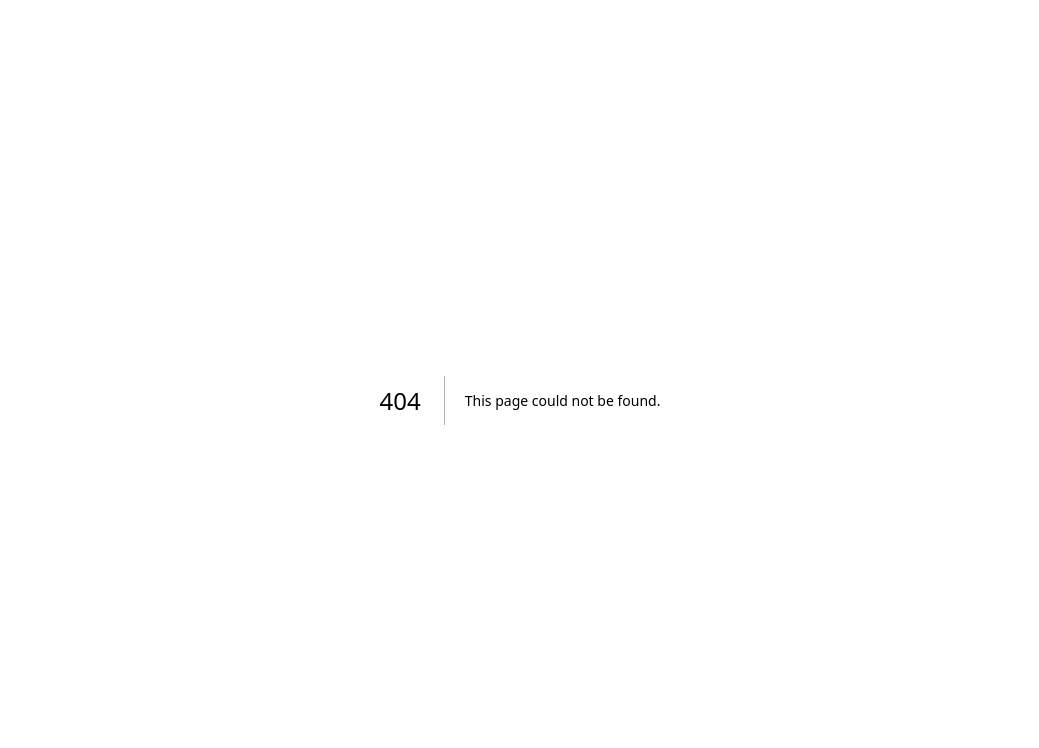
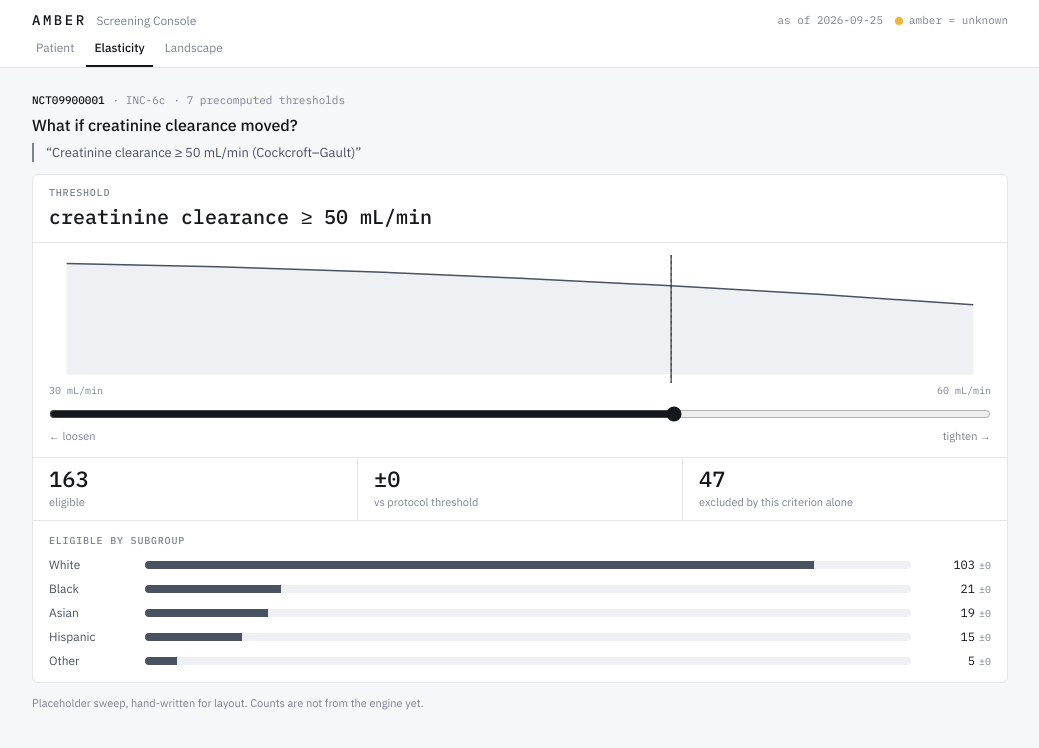
Before and after one commit to puranjayh/amber, a Next.js app: page /elasticity in a window 1280 px wide. Before the commit this address had no page. Shown: the top 748 px of the page, without its empty margins (120-1159 px from the left). Built offline with nearby package versions, Linux system fonts and the light colour scheme.

Commit message:
app: elasticity route — slider indexes the precomputed sweep, view nav in header
Co-authored-by: Cursor <cursoragent@cursor.com>

```diff
--- a/app/_data/source.ts
+++ b/app/_data/source.ts
@@ -1,11 +1,13 @@
 import {
   CubeFixture,
+  ElasticityPoint,
   PatientsFixture,
   TrialsFixture,
   type PairResult,
   type Patient,
   type Trial,
 } from "@/src/contracts";
+import elasticitySample from "./elasticity.sample.json";
 import {
   AS_OF,
   placeholderCube,
@@ -18,6 +20,13 @@ import {
 const trials = TrialsFixture.parse(placeholderTrials);
 const patients = PatientsFixture.parse(placeholderPatients);
 const cube = CubeFixture.parse(placeholderCube);
+
+// ElasticityPoint[] carries no criterion reference, so the binding lives here.
+const elasticity = {
+  nctId: "NCT09900001",
+  criterionId: "INC-6c",
+  points: ElasticityPoint.array().parse(elasticitySample),
+};
 
 export const asOf = AS_OF;
 
@@ -41,6 +50,10 @@ export function getPair(patientId: string, nctId: string): PairResult | undefine
   return cube.find((p) => p.patientId === patientId && p.nctId === nctId);
 }
 
+export function getElasticity() {
+  return elasticity;
+}
+
 export function getPairsForPatient(patientId: string): PairResult[] {
   return cube.filter((p) => p.patientId === patientId);
 }
--- /dev/null
+++ b/app/elasticity/page.tsx
@@ -0,0 +1,47 @@
+import { notFound } from "next/navigation";
+import { asOf, getElasticity, getTrial } from "@/app/_data/source";
+import { ConsoleHeader } from "@/components/console/ConsoleHeader";
+import { collectLeaves } from "@/components/criteria/rows";
+import { ElasticityView } from "@/components/elasticity/ElasticityView";
+import { buildSweep } from "@/components/elasticity/sweep";
+
+const OPERATOR_GLYPH: Record<string, string> = { ">=": "≥", "<=": "≤", "!=": "≠", "==": "=" };
+
+export default function ElasticityPage() {
+  const { nctId, criterionId, points } = getElasticity();
+  const trial = getTrial(nctId);
+  const leaf = trial && collectLeaves(trial.criteria).get(criterionId);
+  if (!trial || !leaf || typeof leaf.value !== "number") notFound();
+
+  const sweep = buildSweep(points, leaf.value, leaf.operator);
+
+  return (
+    <>
+      <ConsoleHeader asOf={asOf} active="elasticity" />
+      <main className="mx-auto w-full max-w-5xl flex-1 space-y-3 px-3 py-4 sm:px-6 sm:py-6">
+        <div>
+          <div className="flex flex-wrap items-baseline gap-x-2 font-mono text-[11px] text-ink-3">
+            <span className="font-medium text-ink">{trial.nctId}</span>
+            <span>· {leaf.id}</span>
+            <span>· {sweep.rows.length} precomputed thresholds</span>
+          </div>
+          <h1 className="mt-1 text-[16px] font-medium text-ink">
+            What if {leaf.analyte ?? leaf.predicate} moved?
+          </h1>
+          <blockquote className="mt-1.5 border-l-2 border-ink-3 pl-3 text-[13px] text-ink-2">
+            “{leaf.sourceSpan}”
+          </blockquote>
+        </div>
+        <ElasticityView
+          sweep={sweep}
+          label={leaf.analyte ?? leaf.predicate}
+          operator={OPERATOR_GLYPH[leaf.operator] ?? leaf.operator}
+          unit={leaf.unit}
+        />
+        <p className="text-[11px] text-ink-3">
+          Placeholder sweep, hand-written for layout. Counts are not from the engine yet.
+        </p>
+      </main>
+    </>
+  );
+}
--- a/app/page.tsx
+++ b/app/page.tsx
@@ -19,7 +19,7 @@ export default function Home() {
 
   return (
     <>
-      <ConsoleHeader asOf={asOf} />
+      <ConsoleHeader asOf={asOf} active="patient" />
       <main className="mx-auto w-full max-w-5xl flex-1 space-y-3 px-3 py-4 sm:px-6 sm:py-6">
         <PatientStrip patient={patient} />
         <PairSummary trial={trial} pair={pair} leaves={leaves} />
--- a/components/console/ConsoleHeader.tsx
+++ b/components/console/ConsoleHeader.tsx
@@ -1,7 +1,17 @@
-export function ConsoleHeader({ asOf }: { asOf: string }) {
+import Link from "next/link";
+
+const NAV = [
+  { href: "/", key: "patient", label: "Patient" },
+  { href: "/elasticity", key: "elasticity", label: "Elasticity" },
+  { href: "/landscape", key: "landscape", label: "Landscape" },
+] as const;
+
+export type NavKey = (typeof NAV)[number]["key"];
+
+export function ConsoleHeader({ asOf, active }: { asOf: string; active: NavKey }) {
   return (
     <header className="border-b border-line bg-surface">
-      <div className="mx-auto flex max-w-5xl flex-wrap items-center justify-between gap-x-4 gap-y-1 px-3 py-2.5 sm:px-6">
+      <div className="mx-auto flex max-w-5xl flex-wrap items-center justify-between gap-x-4 gap-y-1 px-3 pt-2.5 sm:px-6">
         <div className="flex items-baseline gap-2.5">
           <span className="font-mono text-[14px] font-medium tracking-[0.18em] text-ink">AMBER</span>
           <span className="text-[12px] text-ink-3">Screening Console</span>
@@ -14,6 +24,25 @@ export function ConsoleHeader({ asOf }: { asOf: string }) {
           </span>
         </div>
       </div>
+      <nav className="mx-auto flex max-w-5xl gap-1 overflow-x-auto px-2 sm:px-5" aria-label="Views">
+        {NAV.map((item) => {
+          const current = item.key === active;
+          return (
+            <Link
+              key={item.key}
+              href={item.href}
+              aria-current={current ? "page" : undefined}
+              className={`border-b-2 px-2 py-2 text-[12px] ${
+                current
+                  ? "border-ink font-medium text-ink"
+                  : "border-transparent text-ink-3 hover:text-ink"
+              }`}
+            >
+              {item.label}
+            </Link>
+          );
+        })}
+      </nav>
     </header>
   );
 }
--- /dev/null
+++ b/components/elasticity/ElasticityView.tsx
@@ -0,0 +1,157 @@
+"use client";
+
+import { useState } from "react";
+import type { Sweep } from "./sweep";
+
+function signed(n: number) {
+  return n > 0 ? `+${n}` : n === 0 ? "±0" : `${n}`;
+}
+
+export function ElasticityView({
+  sweep,
+  label,
+  operator,
+  unit,
+}: {
+  sweep: Sweep;
+  label: string;
+  operator: string;
+  unit?: string;
+}) {
+  const [index, setIndex] = useState(sweep.protocolIndex);
+  const row = sweep.rows[index];
+  const protocol = sweep.rows[sweep.protocolIndex];
+  const first = sweep.rows[0];
+  const last = sweep.rows[sweep.rows.length - 1];
+  const u = unit ? ` ${unit}` : "";
+
+  return (
+    <div className="overflow-hidden rounded-md border border-line bg-surface">
+      <div className="border-b border-line px-3 py-2.5 sm:px-4">
+        <div className="font-mono text-[10px] font-medium uppercase tracking-[0.08em] text-ink-3">
+          Threshold
+        </div>
+        <div className="mt-0.5 flex flex-wrap items-baseline gap-x-2">
+          <span className="font-mono text-[20px] font-medium text-ink">
+            {label} {operator} {row.threshold}
+            {u}
+          </span>
+          {index !== sweep.protocolIndex && (
+            <span className="font-mono text-[11px] text-ink-3">
+              protocol: {protocol.threshold}
+              {u}
+            </span>
+          )}
+        </div>
+      </div>
+
+      <div className="px-3 pt-3 sm:px-4">
+        <svg
+          viewBox={`0 0 ${sweep.chart.width} ${sweep.chart.height}`}
+          className="h-32 w-full"
+          preserveAspectRatio="none"
+          role="img"
+          aria-label={`Eligible patients from ${first.eligibleCount} at ${first.threshold}${u} to ${last.eligibleCount} at ${last.threshold}${u}`}
+        >
+          <path d={sweep.chart.area} fill="var(--line-2)" />
+          <path
+            d={sweep.chart.line}
+            fill="none"
+            stroke="var(--ink-2)"
+            strokeWidth={1.5}
+            vectorEffect="non-scaling-stroke"
+          />
+          <line
+            x1={protocol.x}
+            x2={protocol.x}
+            y1={0}
+            y2={sweep.chart.height}
+            stroke="var(--ink-3)"
+            strokeDasharray="3 3"
+            vectorEffect="non-scaling-stroke"
+          />
+          <line
+            x1={row.x}
+            x2={row.x}
+            y1={0}
+            y2={sweep.chart.height}
+            stroke="var(--ink)"
+            strokeWidth={1}
+            vectorEffect="non-scaling-stroke"
+          />
+        </svg>
+        <div className="flex justify-between font-mono text-[10px] text-ink-3">
+          <span>
+            {first.threshold}
+            {u}
+          </span>
+          <span>
+            {last.threshold}
+            {u}
+          </span>
+        </div>
+
+        <input
+          type="range"
+          min={0}
+          max={sweep.rows.length - 1}
+          step={1}
+          value={index}
+          onChange={(e) => setIndex(Number(e.target.value))}
+          aria-label={`${label} threshold`}
+          aria-valuetext={`${label} ${operator} ${row.threshold}${u}, ${row.eligibleCount} eligible`}
+          className="mt-2 w-full accent-[var(--ink)]"
+        />
+        <div className="flex justify-between text-[11px] text-ink-3">
+          <span>{sweep.loosenTowards === "lower" ? "← loosen" : "← tighten"}</span>
+          <span>{sweep.loosenTowards === "lower" ? "tighten →" : "loosen →"}</span>
+        </div>
+      </div>
+
+      <div className="mt-3 grid grid-cols-2 gap-px border-t border-line bg-line sm:grid-cols-3">
+        <div className="bg-surface px-3 py-2.5 sm:px-4">
+          <div className="font-mono text-[22px] font-medium leading-none text-ink">{row.eligibleCount}</div>
+          <div className="mt-1 text-[11px] text-ink-3">eligible</div>
+        </div>
+        <div className="bg-surface px-3 py-2.5 sm:px-4">
+          <div className="font-mono text-[22px] font-medium leading-none text-ink">
+            {signed(row.deltaVsProtocol)}
+          </div>
+          <div className="mt-1 text-[11px] text-ink-3">vs protocol threshold</div>
+        </div>
+        <div className="col-span-2 bg-surface px-3 py-2.5 sm:col-span-1 sm:px-4">
+          <div className="font-mono text-[22px] font-medium leading-none text-ink">
+            {row.excludedByThisAlone}
+          </div>
+          <div className="mt-1 text-[11px] text-ink-3">excluded by this criterion alone</div>
+        </div>
+      </div>
+
+      {sweep.subgroups.length > 0 && (
+        <div className="border-t border-line px-3 py-3 sm:px-4">
+          <div className="mb-2 font-mono text-[10px] font-medium uppercase tracking-[0.08em] text-ink-3">
+            Eligible by subgroup
+          </div>
+          <ul className="space-y-1.5">
+            {sweep.subgroups.map((g) => {
+              const count = row.bySubgroup?.[g] ?? 0;
+              const pct = sweep.maxSubgroupCount ? (count / sweep.maxSubgroupCount) * 100 : 0;
+              return (
+                <li key={g} className="grid grid-cols-[5.5rem_1fr_4.5rem] items-center gap-2 text-[12px]">
+                  <span className="truncate text-ink-2">{g}</span>
+                  <span className="h-2 overflow-hidden rounded-sm bg-line-2">
+                    <span className="block h-full bg-ink-2" style={{ width: `${pct}%` }} />
+                  </span>
+                  <span className="text-right font-mono text-ink">
+                    {count}
+                    <span className="ml-1 text-[10px] text-ink-3">{signed(row.subgroupDelta[g])}</span>
+                  </span>
+                </li>
+              );
+            })}
+          </ul>
+        </div>
+      )}
+    </div>
+  );
+}
```
